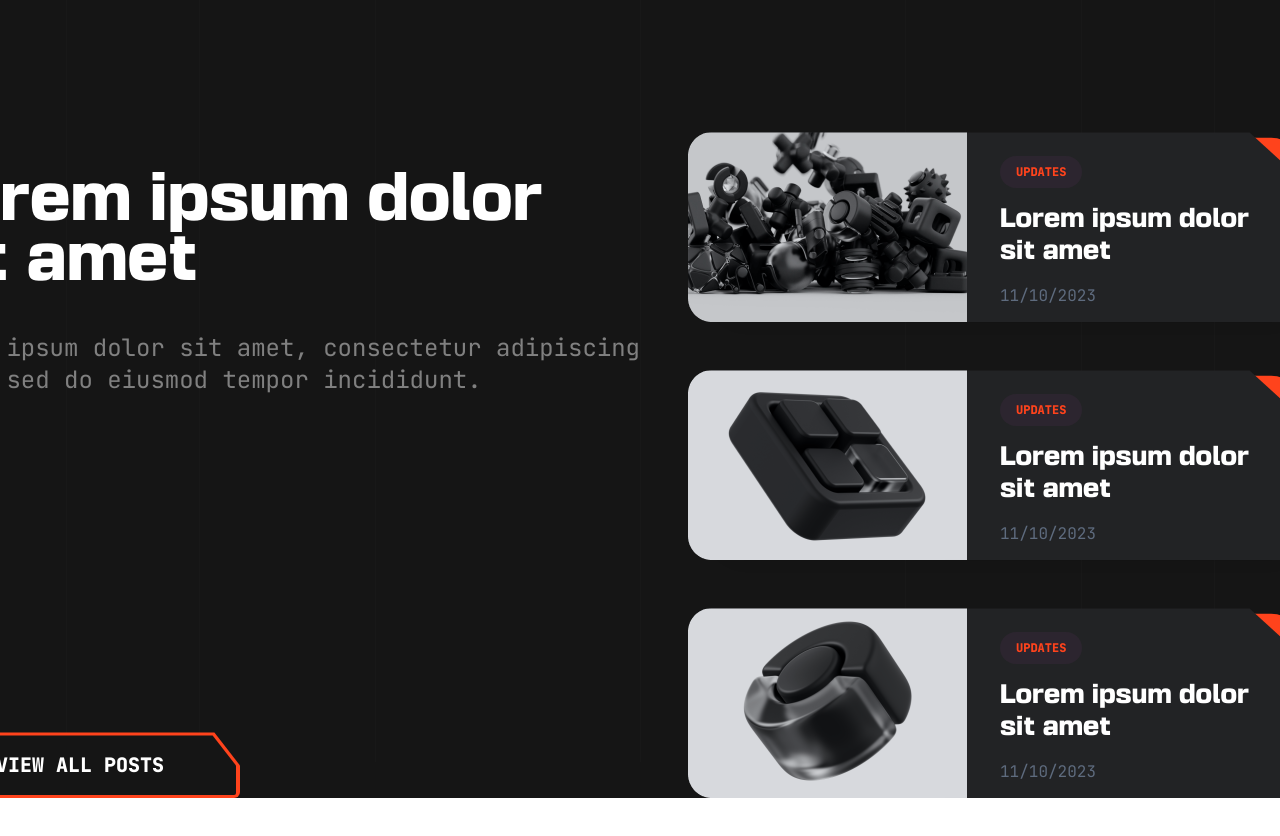
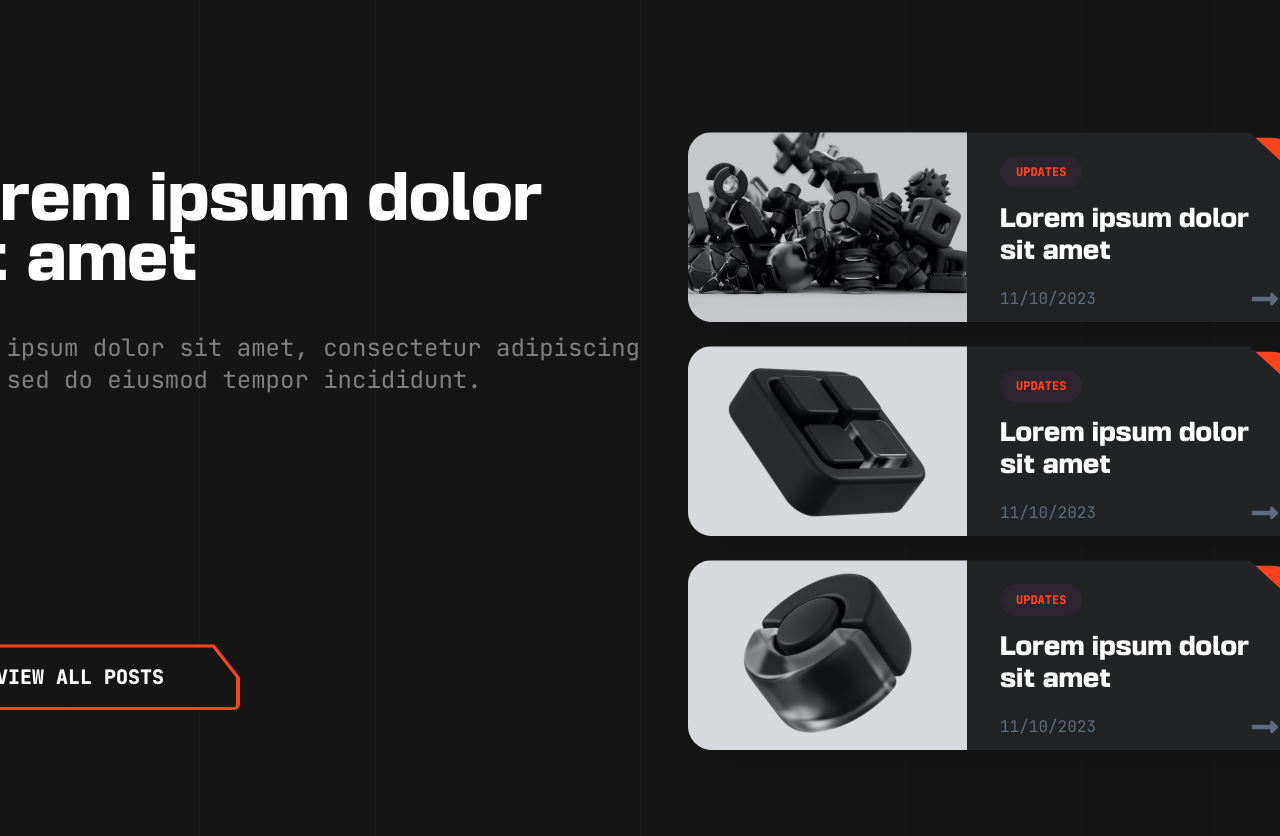
Before and after one commit to horse-link/horse-link-home, a React (Vite) app: page / in a window 1280 px wide. Shown: the part 5940-6776 px from the top of the page. Before the commit the page ends 6738 px from the top, so only its background shows below. Built offline with nearby package versions, Linux system fonts and the light colour scheme; what tailwind-heropatterns, wagmi would draw is missing.

Commit message:
chore: tweaks

```diff
--- a/src/components/homepage/FunkyWideCard.tsx
+++ b/src/components/homepage/FunkyWideCard.tsx
@@ -1,4 +1,5 @@
 import React from "react";
+import { FaLongArrowAltRight } from "react-icons/fa";
 
 type Props = {
   title: string;
@@ -24,9 +25,15 @@ export const FunkyWideCard: React.FC<Props> = ({ title, image }) => (
           UPDATES
         </span>
         <h3 className="font-basement text-2xl">{title}</h3>
-        <span className="block w-fit text-hl-home-text-gray">
-          {new Date().toLocaleDateString()}
-        </span>
+        <div className="flex w-full items-center justify-between">
+          <span className="block w-fit text-hl-home-text-gray">
+            {new Date().toLocaleDateString()}
+          </span>
+          <FaLongArrowAltRight
+            color="#5E6B7E" // color is hl-text-gray in tailwind config
+            size={30}
+          />
+        </div>
       </div>
     </div>
     <div className="absolute top-0 left-2 z-40 h-full w-full scale-[0.94] rounded-[2rem] bg-hl-secondary shadow-lg" />
--- a/src/pages/Home.tsx
+++ b/src/pages/Home.tsx
@@ -234,7 +234,7 @@ const Home: React.FC = () => (
     {/* article? section */}
     <section className="flex w-full flex-col items-center gap-y-6 pt-52 text-center">
       <div className="grid grid-cols-2 grid-rows-1 lg:w-[90rem]">
-        <div className="flex flex-col justify-between pt-10">
+        <div className="flex flex-col justify-between py-10">
           <div className="text-left">
             <h2 className="font-basement text-6xl">
               Lorem ipsum dolor sit amet
@@ -252,7 +252,7 @@ const Home: React.FC = () => (
           </div>
         </div>
 
-        <div className="flex w-full flex-col gap-y-12 px-12">
+        <div className="flex w-full flex-col gap-y-6 px-12">
           <HomeComponents.FunkyWideCard
             title="Lorem ipsum dolor sit amet"
             image="/images/GraphicOne.png"
@@ -268,6 +268,9 @@ const Home: React.FC = () => (
         </div>
       </div>
     </section>
+
+    {/* quotes section */}
+    <section className="flex w-full flex-col items-center gap-y-6 pt-32 text-center"></section>
   </HomeComponents.GrayBackground>
 );
 
```
